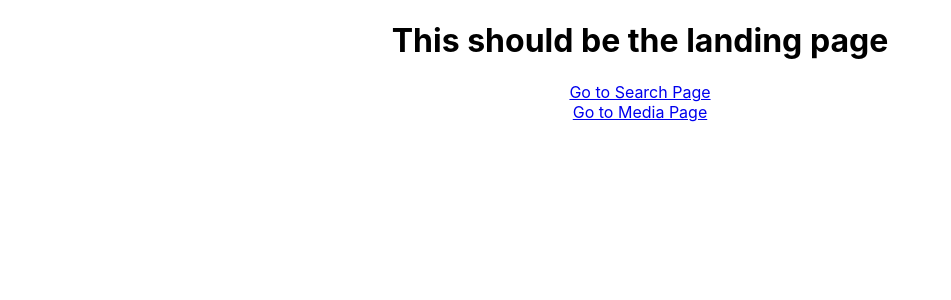
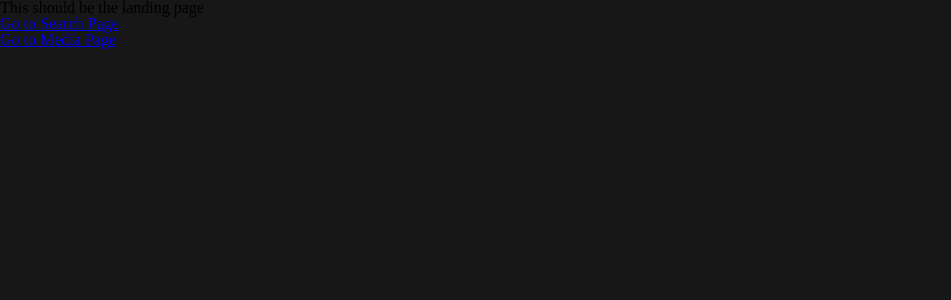
Before and after one commit to MatthewMyWu/MoviePractice, a React (Create React App) app: page / in a window 1280 px wide. Shown: the top 300 px of the page, without its empty margins (0-951 px from the left). Built offline with nearby package versions, Linux system fonts and the light colour scheme.

Commit message:
Added sass reset

```diff
--- a/src/App.css
+++ b/src/App.css
@@ -1,49 +1,56 @@
-.App {
-  text-align: center;
+/* http://meyerweb.com/eric/tools/css/reset/
+   v2.0 | 20110126
+   License: none (public domain)
+*/
+html, body, div, span, applet, object, iframe,
+h1, h2, h3, h4, h5, h6, p, blockquote, pre,
+a, abbr, acronym, address, big, cite, code,
+del, dfn, em, img, ins, kbd, q, s, samp,
+small, strike, strong, sub, sup, tt, var,
+b, u, i, center,
+dl, dt, dd, ol, ul, li,
+fieldset, form, label, legend,
+table, caption, tbody, tfoot, thead, tr, th, td,
+article, aside, canvas, details, embed,
+figure, figcaption, footer, header, hgroup,
+menu, nav, output, ruby, section, summary,
+time, mark, audio, video {
+  margin: 0;
+  padding: 0;
+  border: 0;
+  font-size: 100%;
+  font: inherit;
+  vertical-align: baseline;
 }
 
-.App-logo {
-  height: 40vmin;
-  pointer-events: none;
+/* HTML5 display-role reset for older browsers */
+article, aside, details, figcaption, figure,
+footer, header, hgroup, menu, nav, section {
+  display: block;
 }
 
-@media (prefers-reduced-motion: no-preference) {
-  .App-logo {
-    animation: App-logo-spin infinite 20s linear;
-  }
-}
-.App-header {
-  background-color: #282c34;
-  min-height: 100vh;
-  display: flex;
-  flex-direction: column;
-  align-items: center;
-  justify-content: center;
-  font-size: calc(10px + 2vmin);
-  color: white;
+body {
+  background-color: #171717;
+  line-height: 1;
 }
 
-.App-link {
-  color: #61dafb;
+ol, ul {
+  list-style: none;
 }
 
-@keyframes App-logo-spin {
-  from {
-    transform: rotate(0deg);
-  }
-  to {
-    transform: rotate(360deg);
-  }
-}
-body {
-  margin: 0;
-  font-family: -apple-system, BlinkMacSystemFont, "Segoe UI", "Roboto", "Oxygen", "Ubuntu", "Cantarell", "Fira Sans", "Droid Sans", "Helvetica Neue", sans-serif;
-  -webkit-font-smoothing: antialiased;
-  -moz-osx-font-smoothing: grayscale;
+blockquote, q {
+  quotes: none;
 }
 
-code {
-  font-family: source-code-pro, Menlo, Monaco, Consolas, "Courier New", monospace;
+blockquote:before, blockquote:after,
+q:before, q:after {
+  content: "";
+  content: none;
+}
+
+table {
+  border-collapse: collapse;
+  border-spacing: 0;
 }
 
 /*# sourceMappingURL=App.css.map */
--- a/src/sass/App.scss
+++ b/src/sass/App.scss
@@ -1 +1,2 @@
+@import "abstract";
 @import "base";
--- /dev/null
+++ b/src/sass/_abstract.scss
@@ -0,0 +1 @@
+$background-color: #171717;
--- a/src/sass/_base.scss
+++ b/src/sass/_base.scss
@@ -1,50 +1,49 @@
-.App {
-    text-align: center;
+/* http://meyerweb.com/eric/tools/css/reset/
+   v2.0 | 20110126
+   License: none (public domain)
+*/
+
+html, body, div, span, applet, object, iframe,
+h1, h2, h3, h4, h5, h6, p, blockquote, pre,
+a, abbr, acronym, address, big, cite, code,
+del, dfn, em, img, ins, kbd, q, s, samp,
+small, strike, strong, sub, sup, tt, var,
+b, u, i, center,
+dl, dt, dd, ol, ul, li,
+fieldset, form, label, legend,
+table, caption, tbody, tfoot, thead, tr, th, td,
+article, aside, canvas, details, embed,
+figure, figcaption, footer, header, hgroup,
+menu, nav, output, ruby, section, summary,
+time, mark, audio, video {
+	margin: 0;
+	padding: 0;
+	border: 0;
+	font-size: 100%;
+	font: inherit;
+	vertical-align: baseline;
 }
-
-.App-logo {
-    height: 40vmin;
-    pointer-events: none;
+/* HTML5 display-role reset for older browsers */
+article, aside, details, figcaption, figure,
+footer, header, hgroup, menu, nav, section {
+	display: block;
 }
-
-@media (prefers-reduced-motion: no-preference) {
-    .App-logo {
-        animation: App-logo-spin infinite 20s linear;
-    }
+body {
+    background-color: $background-color;
+	line-height: 1;
 }
-
-.App-header {
-    background-color: #282c34;
-    min-height: 100vh;
-    display: flex;
-    flex-direction: column;
-    align-items: center;
-    justify-content: center;
-    font-size: calc(10px + 2vmin);
-    color: white;
+ol, ul {
+	list-style: none;
 }
-
-.App-link {
-    color: #61dafb;
+blockquote, q {
+	quotes: none;
 }
-
-@keyframes App-logo-spin {
-    from {
-        transform: rotate(0deg);
-    }
-    to {
-        transform: rotate(360deg);
-    }
+blockquote:before, blockquote:after,
+q:before, q:after {
+	content: '';
+	content: none;
 }
-
-body {
-    margin: 0;
-    font-family: -apple-system, BlinkMacSystemFont, "Segoe UI", "Roboto", "Oxygen", "Ubuntu", "Cantarell", "Fira Sans",
-        "Droid Sans", "Helvetica Neue", sans-serif;
-    -webkit-font-smoothing: antialiased;
-    -moz-osx-font-smoothing: grayscale;
+table {
+	border-collapse: collapse;
+	border-spacing: 0;
 }
-
-code {
-    font-family: source-code-pro, Menlo, Monaco, Consolas, "Courier New", monospace;
-}
```
Also changed, not shown: src/Components/SearchBar.tsx (added, +7 -0 lines), 1 other file (tests, documents, lock files or other folders).
